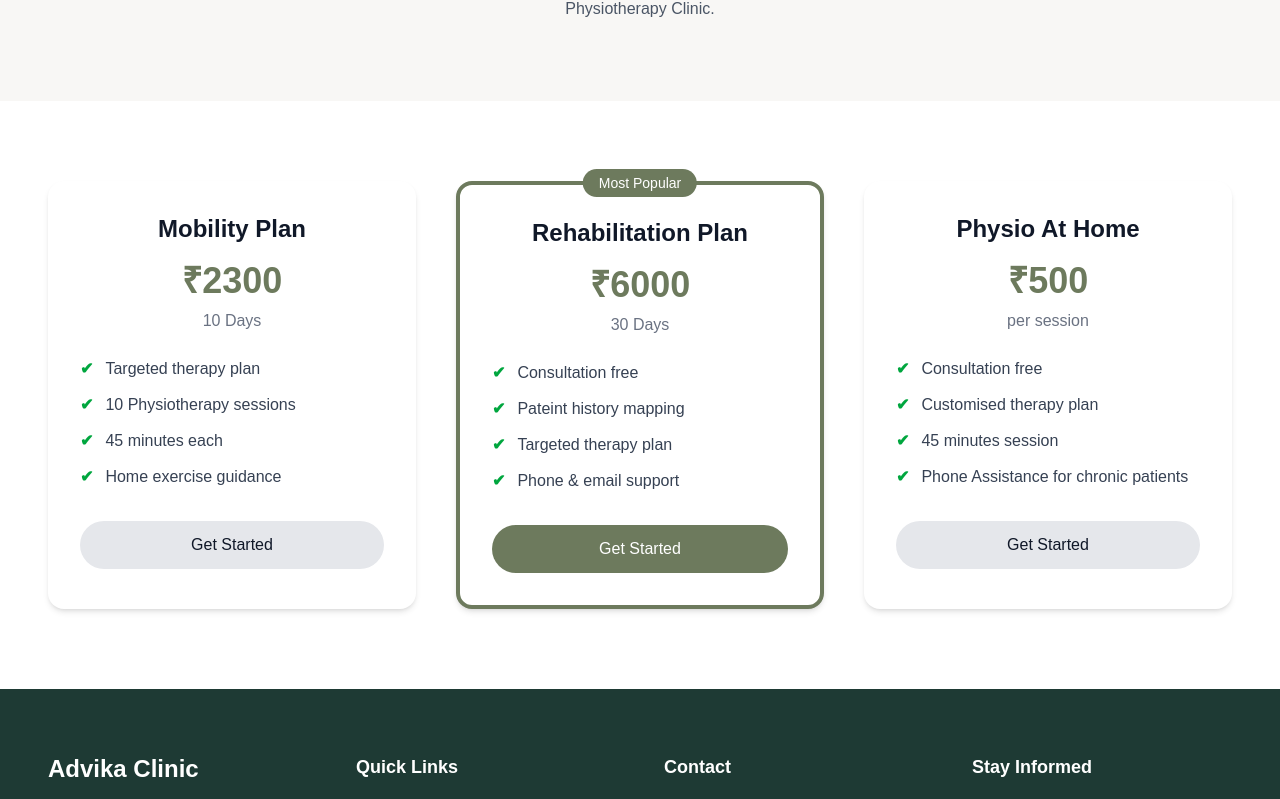
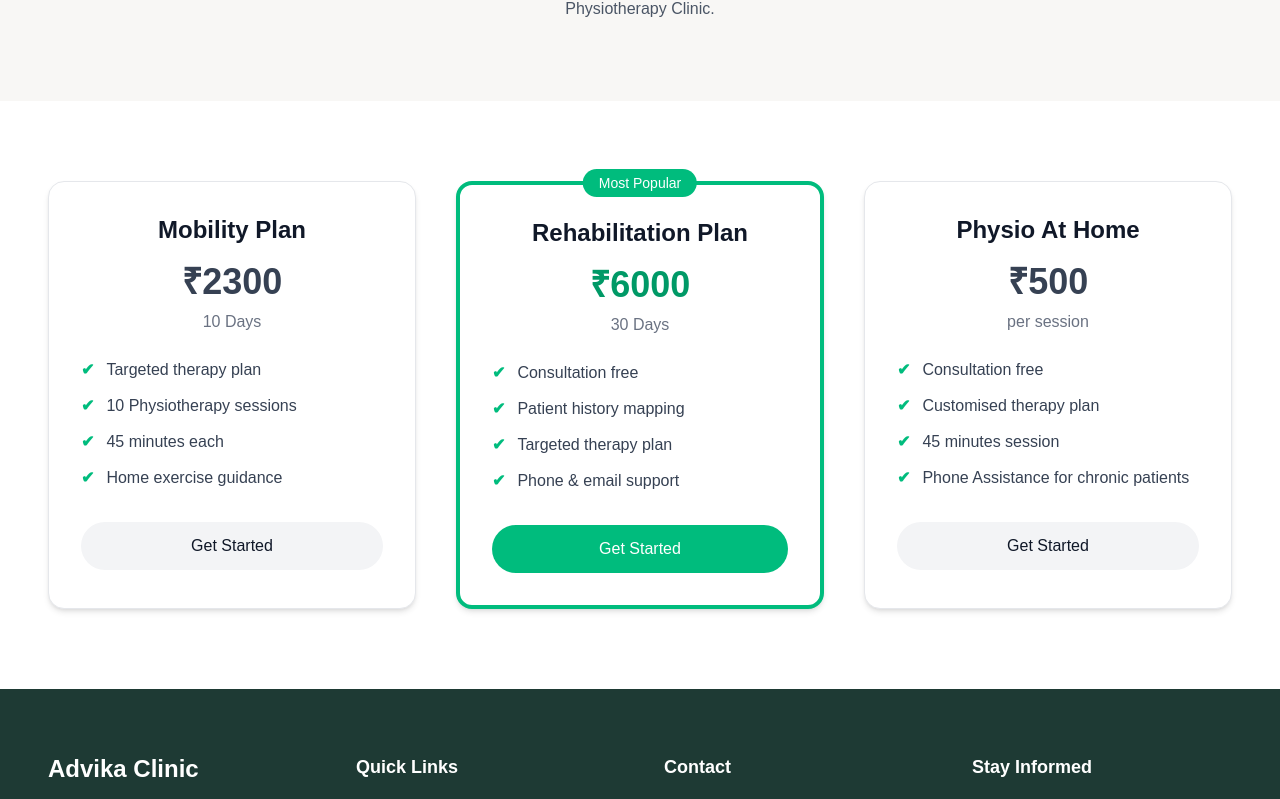
Before and after one commit to anchalsahani/advikaphysiotherapyclinic, a Next.js app: page /pricing in a window 1280 px wide. Shown: the part 395-1194 px from the top of the page. Built offline with nearby package versions, Linux system fonts and the light colour scheme; a web font is replaced by a local one.

Commit message:
content changed

```diff
--- a/app/pricing/page.tsx
+++ b/app/pricing/page.tsx
@@ -1,3 +1,4 @@
+"use client";
 
 export default function PricingPage() {
   const plans = [
@@ -18,11 +19,11 @@ export default function PricingPage() {
       duration: "30 Days",
       features: [
         "Consultation free",
-        "Pateint history mapping",
+        "Patient history mapping",
         "Targeted therapy plan",
         "Phone & email support",
       ],
-      highlighted: true, // 👈 middle plan highlighted
+      highlighted: true, // Middle plan highlighted
     },
     {
       name: "Physio At Home",
@@ -57,7 +58,7 @@ export default function PricingPage() {
             <div
               key={index}
               className={`relative bg-white rounded-2xl shadow-md p-8 text-center transition transform hover:-translate-y-2 hover:shadow-xl ${
-                plan.highlighted ? "border-4 border-[#6d7a5d]" : ""
+                plan.highlighted ? "border-4 border-emerald-500" : "border border-gray-200"
               }`}
             >
               {/* Plan Name */}
@@ -66,7 +67,11 @@ export default function PricingPage() {
               </h3>
 
               {/* Price */}
-              <p className="text-4xl font-bold text-[#6d7a5d] mb-2">
+              <p
+                className={`text-4xl font-bold mb-2 ${
+                  plan.highlighted ? "text-emerald-600" : "text-gray-700"
+                }`}
+              >
                 {plan.price}
               </p>
               <p className="text-gray-500 mb-6">{plan.duration}</p>
@@ -75,7 +80,7 @@ export default function PricingPage() {
               <ul className="space-y-3 text-gray-700 mb-8 text-left">
                 {plan.features.map((feature, i) => (
                   <li key={i} className="flex items-center gap-3">
-                    <span className="text-green-600 font-bold">✔</span>
+                    <span className="text-emerald-500 font-bold">✔</span>
                     {feature}
                   </li>
                 ))}
@@ -86,8 +91,8 @@ export default function PricingPage() {
                 href="/booking"
                 className={`block px-6 py-3 rounded-full font-medium transition ${
                   plan.highlighted
-                    ? "bg-[#6d7a5d] text-white hover:bg-[#5a6953]"
-                    : "bg-gray-200 text-gray-900 hover:bg-gray-300"
+                    ? "bg-emerald-500 text-white hover:bg-emerald-600"
+                    : "bg-gray-100 text-gray-900 hover:bg-gray-200"
                 }`}
               >
                 Get Started
@@ -95,7 +100,7 @@ export default function PricingPage() {
 
               {/* Popular Badge */}
               {plan.highlighted && (
-                <span className="absolute -top-4 left-1/2 -translate-x-1/2 bg-[#6d7a5d] text-white px-4 py-1 rounded-full text-sm">
+                <span className="absolute -top-4 left-1/2 -translate-x-1/2 bg-emerald-500 text-white px-4 py-1 rounded-full text-sm">
                   Most Popular
                 </span>
               )}
```
